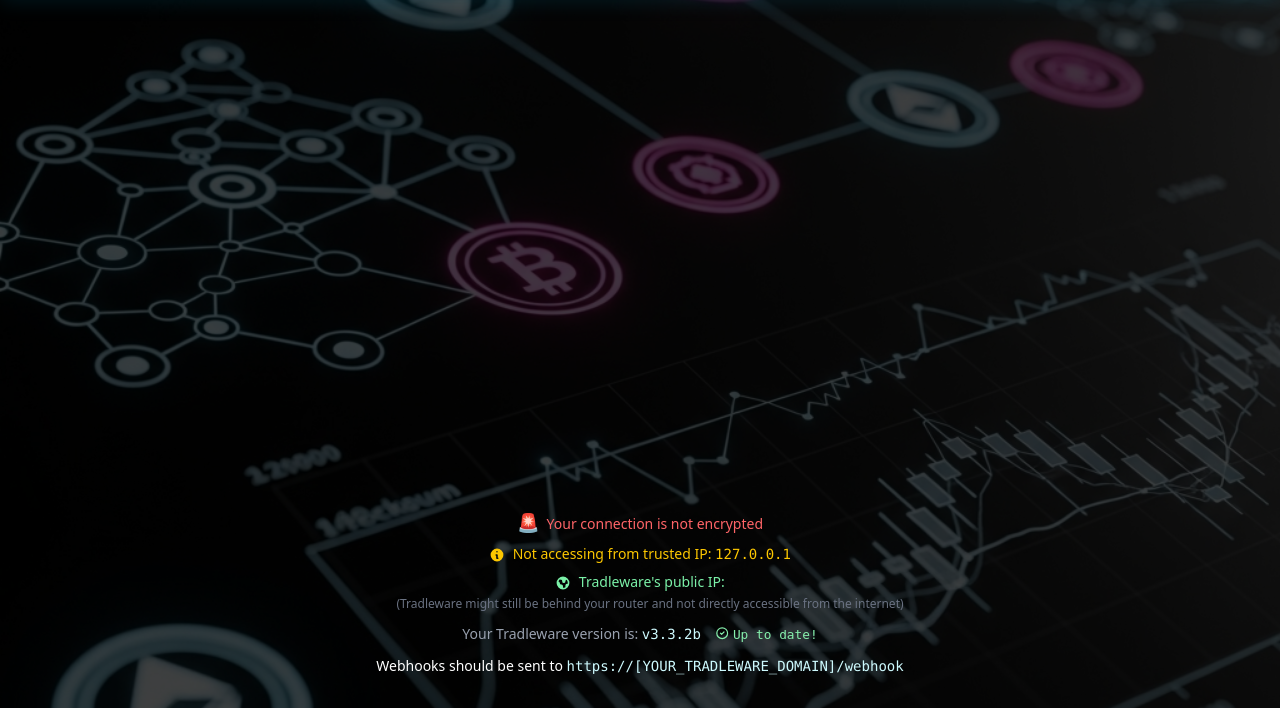
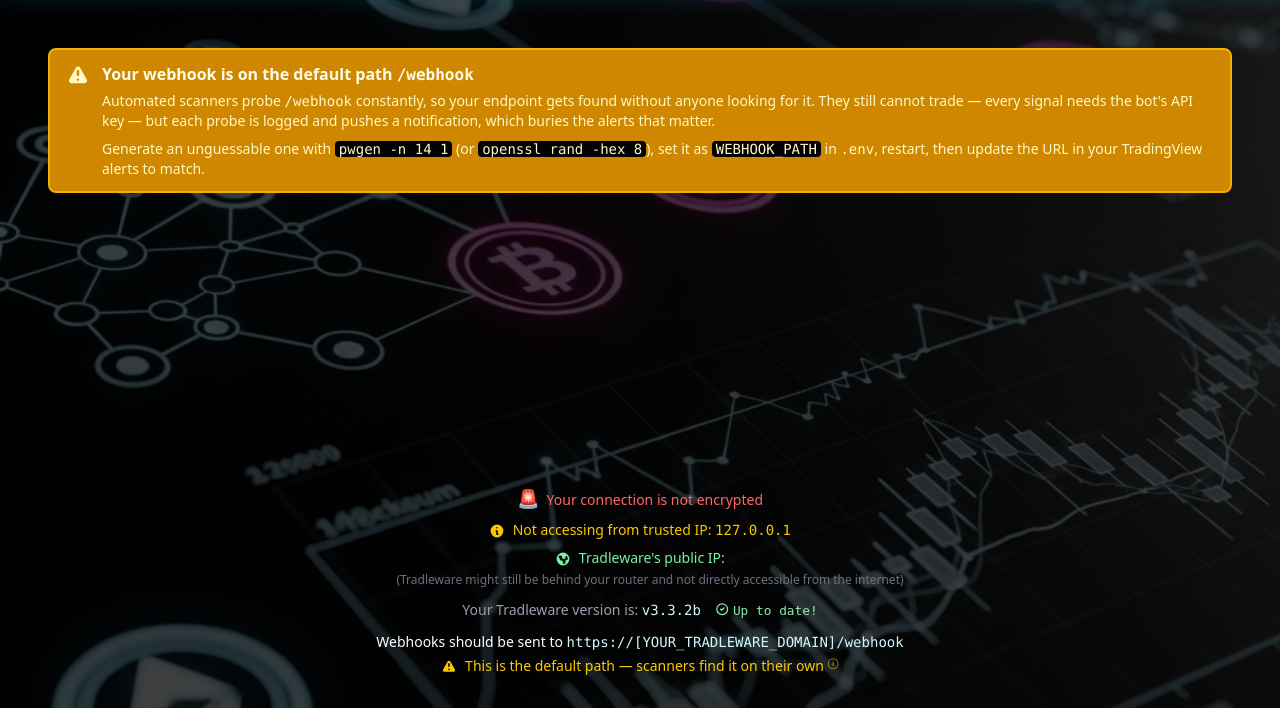
Before and after one commit to cslev/tradleware, a FastAPI app: page / in a window 1280 px wide. Shown: the part 92-800 px from the top of the page. Run offline with FastAPI, Linux system fonts and the light colour scheme; the visitor is signed in with stand-in values (Sample User, id 1); style sheets or scripts are compiled from the project's sources; some libraries are stand-ins or nearby versions.

Commit message:
Warn on the dashboard when the webhook path is left at the default

```diff
--- a/src/ui/app.py
+++ b/src/ui/app.py
@@ -285,6 +285,10 @@ app.add_middleware(
 
 # Get webhook path from environment (default to 'webhook')
 WEBHOOK_PATH = get_env('WEBHOOK_PATH', 'webhook').strip('/')  # Strip leading/trailing slashes
+# A predictable path invites automated scanners. Not enforced — the API key is what
+# actually protects the endpoint — but surfaced on the dashboard so it is a choice
+# rather than an oversight.
+USING_DEFAULT_WEBHOOK_PATH = WEBHOOK_PATH == 'webhook'
 IBKR_HEALTH_CHECK_INTERVAL = int(get_env('IBKR_HEALTH_CHECK_INTERVAL_S', '1800'))
 
 # Webhook replay protection — how far the signal's own timestamp may be from now,
@@ -798,6 +802,7 @@ async def read_root(request: Request):
       "traders": traders,  # Add the traders dictionary we defined globally
       "log_refresh_interval": log_refresh_interval,  # Pass the refresh interval to template
       "webhook_path": WEBHOOK_PATH,  # Pass the configured webhook path to template
+      "using_default_webhook_path": USING_DEFAULT_WEBHOOK_PATH,  # Nudge to randomize it
       "is_secure": is_secure,  # Pass connection security status
       "is_trusted_ip": from_trusted_ip,  # Pass trusted IP status
       "client_ip": client_ip,  # Pass client IP for display
--- a/src/ui/templates/index.html
+++ b/src/ui/templates/index.html
@@ -33,6 +33,31 @@
   </header>
 
   <main class="container mx-auto p-4 sm:p-8 md:p-12 flex-grow">  <!-- Reduced padding on mobile -->
+
+    <!-- Default Webhook Path Warning -->
+    {% if using_default_webhook_path %}
+    <div class="bg-yellow-600 bg-opacity-20 border-2 border-yellow-500 text-yellow-100 px-4 py-3 rounded-lg mb-6">
+      <div class="flex items-start">
+        <svg class="w-6 h-6 mr-3 flex-shrink-0 mt-0.5" fill="currentColor" viewBox="0 0 20 20">
+          <path fill-rule="evenodd" d="M8.257 3.099c.765-1.36 2.722-1.36 3.486 0l5.58 9.92c.75 1.334-.213 2.98-1.742 2.98H4.42c-1.53 0-2.493-1.646-1.743-2.98l5.58-9.92zM11 13a1 1 0 11-2 0 1 1 0 012 0zm-1-8a1 1 0 00-1 1v3a1 1 0 002 0V6a1 1 0 00-1-1z" clip-rule="evenodd"/>
+        </svg>
+        <div>
+          <p class="font-bold text-yellow-50">Your webhook is on the default path <span class="font-mono">/webhook</span></p>
+          <p class="text-sm mt-1">
+            Automated scanners probe <span class="font-mono">/webhook</span> constantly, so your endpoint gets found
+            without anyone looking for it. They still cannot trade — every signal needs the bot's API key — but each
+            probe is logged and pushes a notification, which buries the alerts that matter.
+          </p>
+          <p class="text-sm mt-2">
+            Generate an unguessable one with <span class="font-mono bg-black bg-opacity-40 px-1 rounded">pwgen -n 14 1</span>
+            (or <span class="font-mono bg-black bg-opacity-40 px-1 rounded">openssl rand -hex 8</span>), set it as
+            <span class="font-mono bg-black bg-opacity-40 px-1 rounded">WEBHOOK_PATH</span> in <span class="font-mono">.env</span>,
+            restart, then update the URL in your TradingView alerts to match.
+          </p>
+        </div>
+      </div>
+    </div>
+    {% endif %}
 
     <!-- Grid layout: fixed responsive columns, items won't collapse -->
   <div class="trader-grid flex flex-wrap justify-center gap-8 items-start">
@@ -423,6 +448,15 @@
       <p class="text-white">
         Webhooks should be sent to <span class="font-mono text-cyan-100 footer-webhook-url"></span>
       </p>
+      {% if using_default_webhook_path %}
+      <p class="text-yellow-400 text-sm mt-1">
+        <svg class="w-4 h-4 inline-block mr-1" fill="currentColor" viewBox="0 0 20 20">
+          <path fill-rule="evenodd" d="M8.257 3.099c.765-1.36 2.722-1.36 3.486 0l5.58 9.92c.75 1.334-.213 2.98-1.742 2.98H4.42c-1.53 0-2.493-1.646-1.743-2.98l5.58-9.92zM11 13a1 1 0 11-2 0 1 1 0 012 0zm-1-8a1 1 0 00-1 1v3a1 1 0 002 0V6a1 1 0 00-1-1z" clip-rule="evenodd"/>
+        </svg>
+        This is the default path — scanners find it on their own<sup class="ml-1 cursor-help"
+          title="Pick something unguessable:&#10;&#10;  pwgen -n 14 1&#10;  openssl rand -hex 8&#10;&#10;Then in .env:&#10;  WEBHOOK_PATH=<the generated value>&#10;&#10;Restart Tradleware and update the URL in your TradingView alerts to match. The API key still protects the endpoint either way — a random path just keeps scanner noise out of your logs and notifications.">ⓘ</sup>
+      </p>
+      {% endif %}
     </div>
   </footer>
 
```
